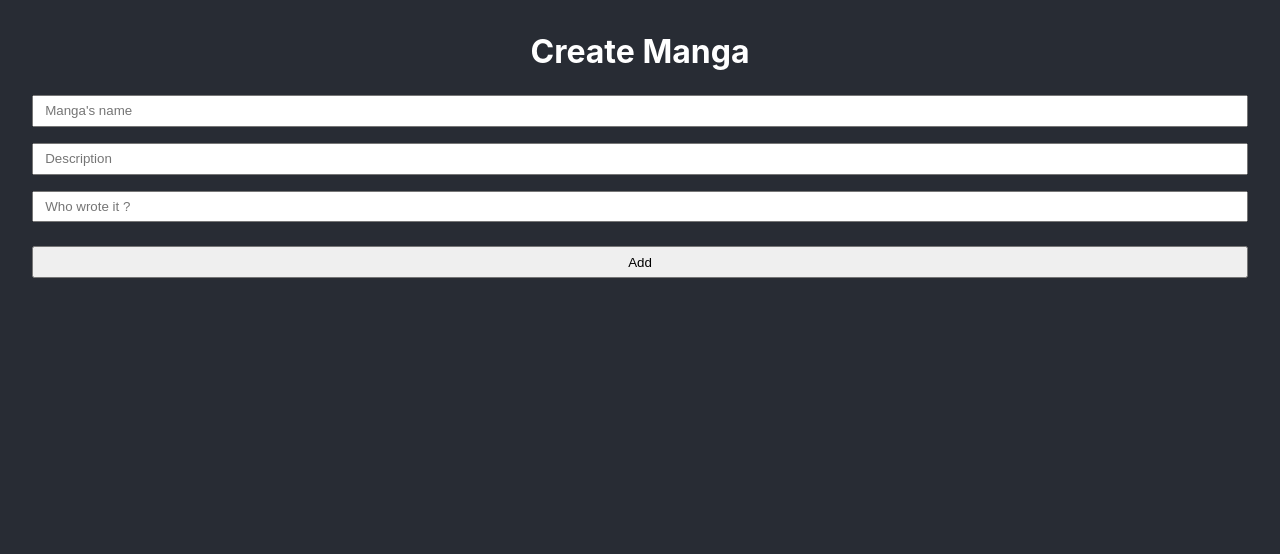
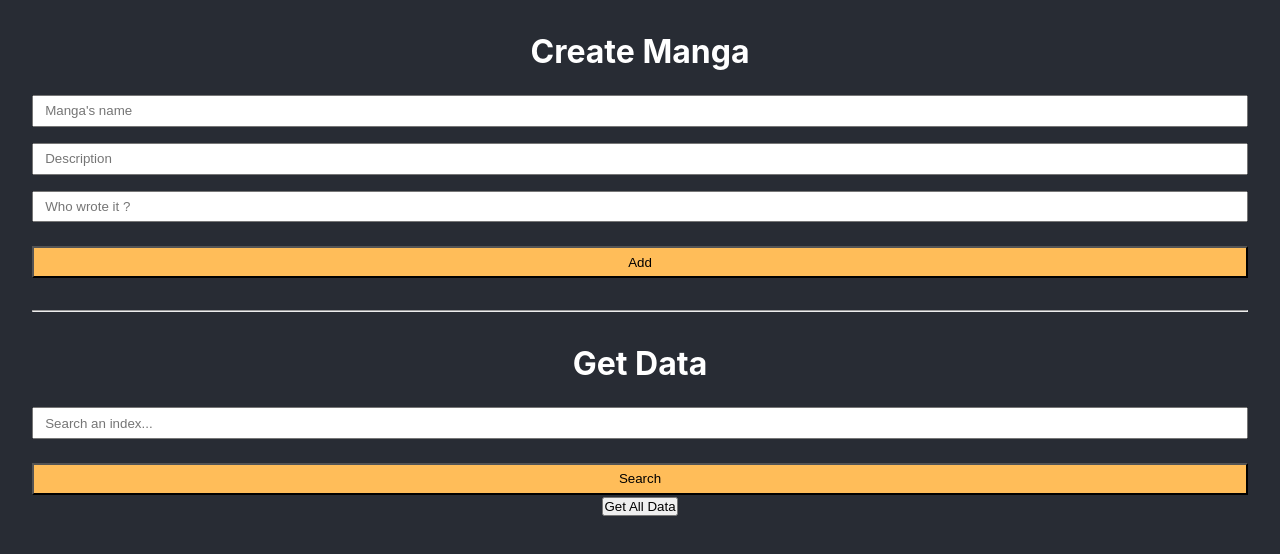
Before and after one commit to doums85/cookie-js, a React (Create React App) app: page / in a window 1280 px wide. Shown: the top 554 px of the page. Built offline with nearby package versions, Linux system fonts and the light colour scheme; the HTML template or start-up script is replaced by a standard one.

Commit message:
get one data and get all data indexedDB

```diff
--- a/src/App.css
+++ b/src/App.css
@@ -1,4 +1,6 @@
-*, *::after, *::before {
+*,
+*::after,
+*::before {
   padding: 0;
   margin: 0;
   box-sizing: border-box;
@@ -12,6 +14,9 @@
   color: #fff;
 }
 
+hr {
+  margin-block: 2rem;
+}
 
 form {
   margin-top: 1.5rem;
@@ -19,7 +24,7 @@ form {
   gap: 1.5rem;
 }
 
-form div{
+form div {
   display: grid;
   gap: 1rem;
 }
@@ -27,3 +32,7 @@ form div{
 form input {
   padding: 0.4rem 0.7rem;
 }
+
+input[type='submit'] {
+  background-color: #ffbd59;
+}
--- a/src/App.jsx
+++ b/src/App.jsx
@@ -1,4 +1,4 @@
-import { Add } from './components';
+import { Add, FetchData } from './components';
 import './App.css';
 import { useEffect, useState } from 'react';
 
@@ -20,7 +20,7 @@ function App() {
 
       // name
       // {keyPath: 'email'} || {autoIncrement: true or false}
-      /* db.createObjectStore('josei', { autoIncrement: true });
+      /* db.createObjectStore('josei', { keyPath: name });
         db.createObjectStore('kodomo', { autoIncrement: true });
         db.createObjectStore('shonen', { autoIncrement: true });
         db.createObjectStore('shojo', { autoIncrement: true });
@@ -46,6 +46,11 @@ function App() {
     <div className="App">
       {/* <Add  onChangeHandler={onChangeHandler} dbRequest={dbRequest} /> 👇 */}
       <Add {...{ onChangeHandler, dbRequest }} />
+
+      <hr />
+
+      {/* Fetch Data */}
+      <FetchData {...{ onChangeHandler, dbRequest }} />
     </div>
   );
 }
--- /dev/null
+++ b/src/components/FetchData.jsx
@@ -0,0 +1,69 @@
+import React, { useState } from 'react';
+import { useStore } from '../hooks';
+
+export default function FetchData({ onChangeHandler, dbRequest }) {
+  const [textEntered, setTextEntered] = useState('');
+  const [manga, setManga] = useState(null);
+
+  function fetchData(e) {
+    e.preventDefault();
+
+    // 2) Get the collection's data
+    const transaction = dbRequest.transaction('shonen');
+    const store = transaction.objectStore('shonen');
+
+    const request = store.get(textEntered);
+
+    request.onsuccess = function (event) {
+      setManga(event.target.result);
+    };
+
+    request.onerror = function (event) {
+      console.log(`Something went wrong : ${event.error.message}`);
+    };
+  }
+
+  // Get All data from the database
+  function getAllDataHandler(e) {
+    e.preventDefault();
+
+    // 2) Get the collection's data
+    const transaction = dbRequest.transaction('shonen');
+    const store = transaction.objectStore('shonen');
+
+    const request = store.getAll();
+
+    request.onsuccess = function (event) {
+      console.log(event.target.result);
+    };
+
+    request.onerror = function (event) {
+      console.log(`Something went wrong : ${event.error.message}`);
+    };
+  }
+
+  return (
+    <div>
+      <h1>Get Data</h1>
+
+      <form>
+        <input
+          onChange={(e) => onChangeHandler(e)(setTextEntered)}
+          type="text"
+          placeholder="Search an index..."
+          required
+        />
+        <input onClick={(e) => fetchData(e)} type="submit" value="Search" />
+      </form>
+
+      <button onClick={(e) => getAllDataHandler(e)}>Get All Data</button>
+
+      <div style={{ marginTop: '1rem' }}>
+        <h3>{manga?.name} </h3>
+        <p>{manga?.author} </p>
+        <br />
+        <p>{manga?.description} </p>
+      </div>
+    </div>
+  );
+}
--- a/src/components/index.js
+++ b/src/components/index.js
@@ -1 +1,2 @@
 export { default as Add } from './Add';
+export { default as FetchData } from './FetchData'
--- /dev/null
+++ b/src/hooks/index.js
@@ -0,0 +1 @@
+export { default as useStore } from './useStore';
--- /dev/null
+++ b/src/hooks/useStore.js
@@ -0,0 +1,30 @@
+import { useEffect, useState } from 'react';
+
+export default function UseStore(collection) {
+  const [store, setStore] = useState(null);
+
+  useEffect(() => {
+    // 1) Create a DataBase
+    // dbName, dbVersion
+    const dbName = 'manga';
+    const dbVersion = 4;
+    const dbRequest = indexedDB.open(dbName, dbVersion);
+
+    // Success
+    dbRequest.onsuccess = function (event) {
+      const db = event.target.result;
+
+      // 1) Get the collection's methods
+      const transaction = db.transaction(collection);
+      setStore(transaction.objectStore(collection));
+    };
+
+    // Error
+    dbRequest.onerror = function (event) {
+      console.log(`Error 🚨 : ${event.error.message}`);
+      setStore(null);
+    };
+  }, []);
+
+  return store;
+}
```
